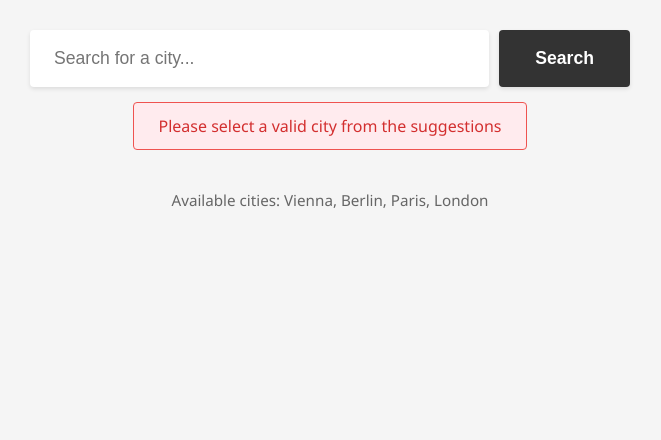
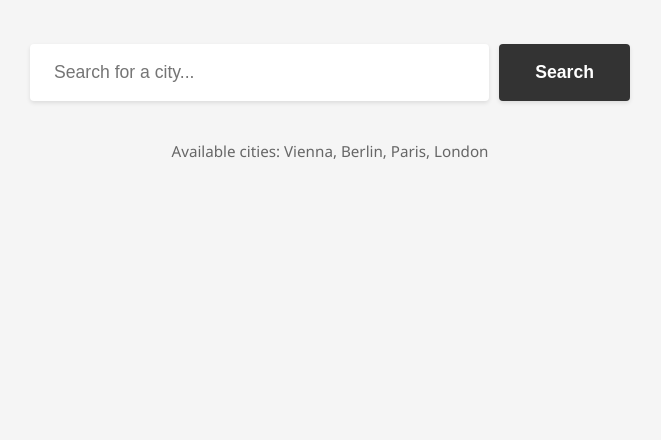
Before and after one commit to az1406/The-weather-archive, a plain HTML site: page frontend/index.html in a window 1280 px wide. Shown: the part 360-800 px from the top of the page, without its empty margins (310-971 px from the left). Drawn offline with Linux system fonts and the light colour scheme.

Commit message:
Edited WebUI

```diff
--- a/frontend/css/styles.css
+++ b/frontend/css/styles.css
@@ -125,15 +125,6 @@
     display: none;
 }
 
-.error-message {
-    margin-top: 15px;
-    color: #d32f2f;
-    background-color: #ffebee;
-    padding: 12px 24px;
-    border-radius: 4px;
-    display: inline-block;
-    border: 1px solid #ef5350;
-}
 
 .info-section {
     animation: fadeIn 1s ease-out 0.3s both;
--- a/frontend/index.html
+++ b/frontend/index.html
@@ -10,7 +10,6 @@
     <div class="container">
         <div class="logo-section">
             <h1 class="logo">The Weather Archive</h1>
-            <p class="tagline">Historical Weather Data from Major European Cities</p>
         </div>
 
         <div class="search-section">
@@ -27,11 +26,6 @@
 
             <!-- Autocomplete dropdown -->
             <div id="autocompleteList" class="autocomplete-list hidden"></div>
-
-            <!-- Error message -->
-            <div id="errorMessage" class="error-message hidden">
-                Please select a valid city from the suggestions
-            </div>
         </div>
 
         <div class="info-section">
--- a/frontend/js/script.js
+++ b/frontend/js/script.js
@@ -7,14 +7,11 @@
 const searchInput = document.getElementById('searchInput');
 const searchButton = document.getElementById('searchButton');
 const autocompleteList = document.getElementById('autocompleteList');
-const errorMessage = document.getElementById('errorMessage');
 
 // Input event listener for autocomplete
 searchInput.addEventListener('input', function() {
     const inputValue = this.value.trim();
 
-    // Hide error message when typing
-    errorMessage.classList.add('hidden');
 
     // Clear autocomplete if input is empty
     if (!inputValue) {
@@ -127,8 +124,6 @@
     );
 
     if (!isValidCity || !selectedCity) {
-        // Show error message
-        errorMessage.classList.remove('hidden');
         return;
     }
 
```
